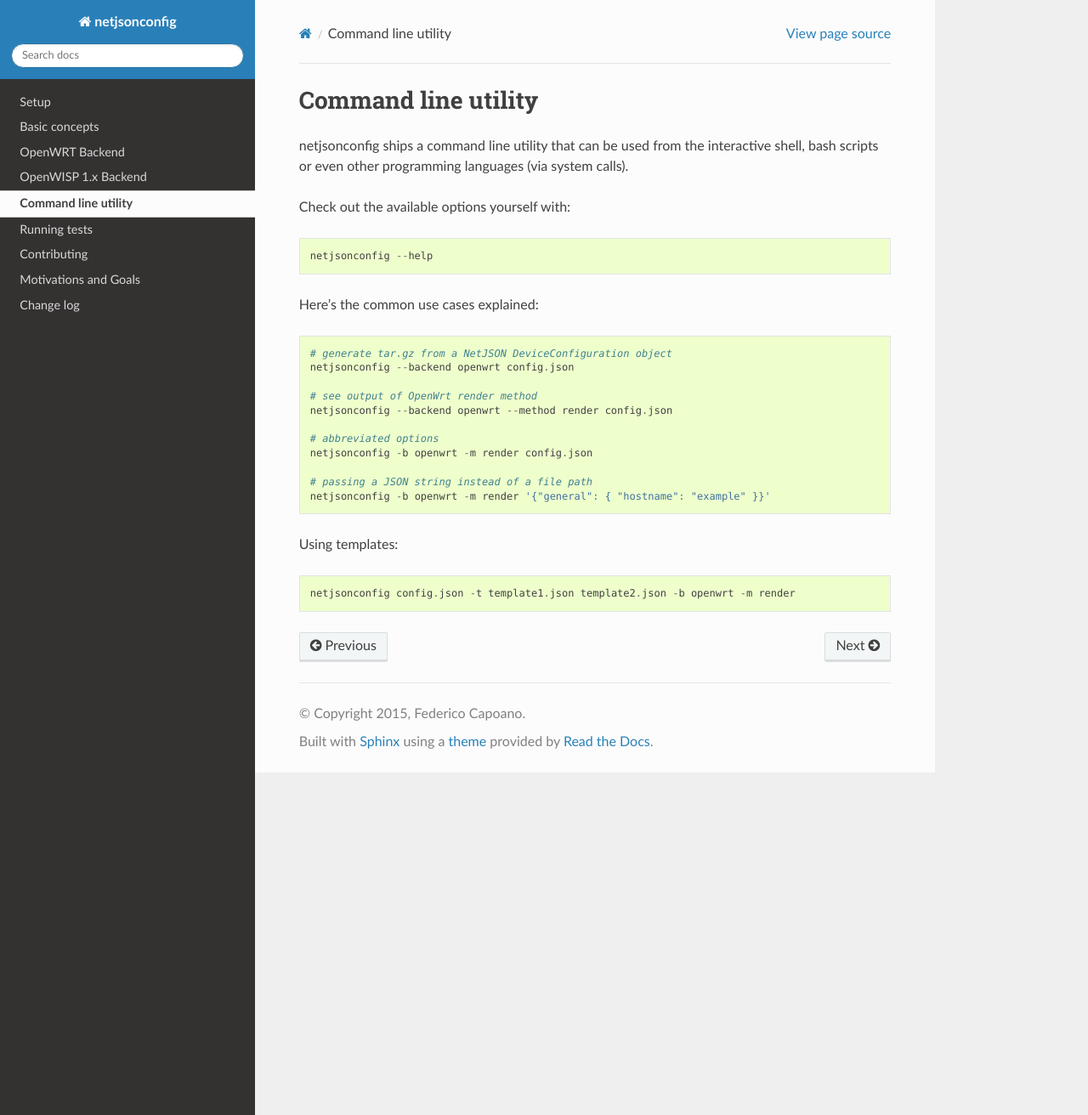
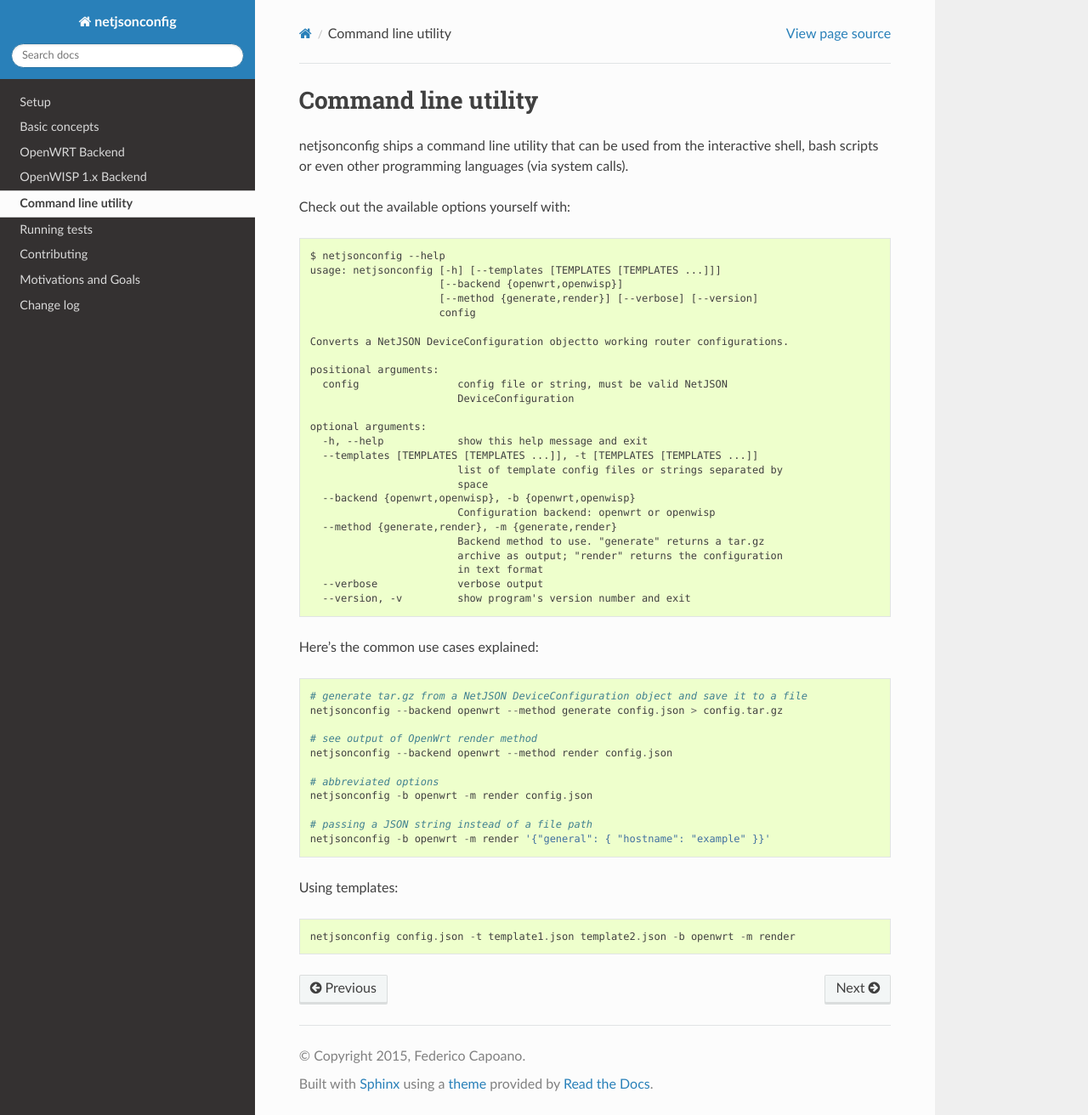
Before and after one commit to openwisp/netjsonconfig, a Sphinx documentation site: the page built from docs/source/general/commandline_utility.rst, in a window 1280 px wide and 1312 px high. Shown: the whole window at 85% size. Built offline with Sphinx 7.4.7 and the Read the Docs theme 2.0.0, drawn with Linux system fonts in a browser that asks for light colours.

Commit message:
Updated command line utility script and examples
Required by changes to implement #32
Closes #32

```diff
--- a/docs/source/general/commandline_utility.rst
+++ b/docs/source/general/commandline_utility.rst
@@ -8,12 +8,36 @@
 
 Check out the available options yourself with::
 
-   netjsonconfig --help
+    $ netjsonconfig --help
+    usage: netjsonconfig [-h] [--templates [TEMPLATES [TEMPLATES ...]]]
+                         [--backend {openwrt,openwisp}]
+                         [--method {generate,render}] [--verbose] [--version]
+                         config
+
+    Converts a NetJSON DeviceConfiguration objectto working router configurations.
+
+    positional arguments:
+      config                config file or string, must be valid NetJSON
+                            DeviceConfiguration
+
+    optional arguments:
+      -h, --help            show this help message and exit
+      --templates [TEMPLATES [TEMPLATES ...]], -t [TEMPLATES [TEMPLATES ...]]
+                            list of template config files or strings separated by
+                            space
+      --backend {openwrt,openwisp}, -b {openwrt,openwisp}
+                            Configuration backend: openwrt or openwisp
+      --method {generate,render}, -m {generate,render}
+                            Backend method to use. "generate" returns a tar.gz
+                            archive as output; "render" returns the configuration
+                            in text format
+      --verbose             verbose output
+      --version, -v         show program's version number and exit
 
 Here's the common use cases explained::
 
-   # generate tar.gz from a NetJSON DeviceConfiguration object
-   netjsonconfig --backend openwrt config.json
+   # generate tar.gz from a NetJSON DeviceConfiguration object and save it to a file
+   netjsonconfig --backend openwrt --method generate config.json > config.tar.gz
 
    # see output of OpenWrt render method
    netjsonconfig --backend openwrt --method render config.json
```
Also changed, not shown: 2 other files.
